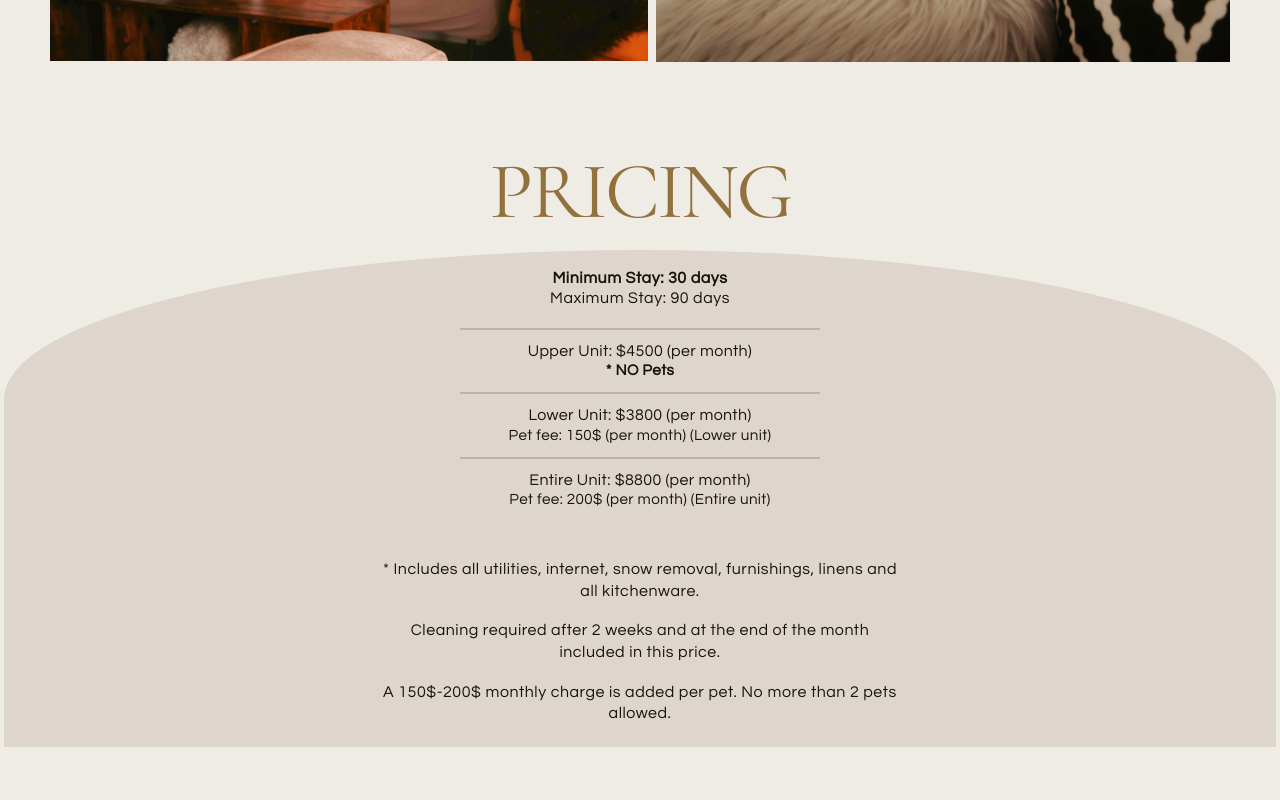
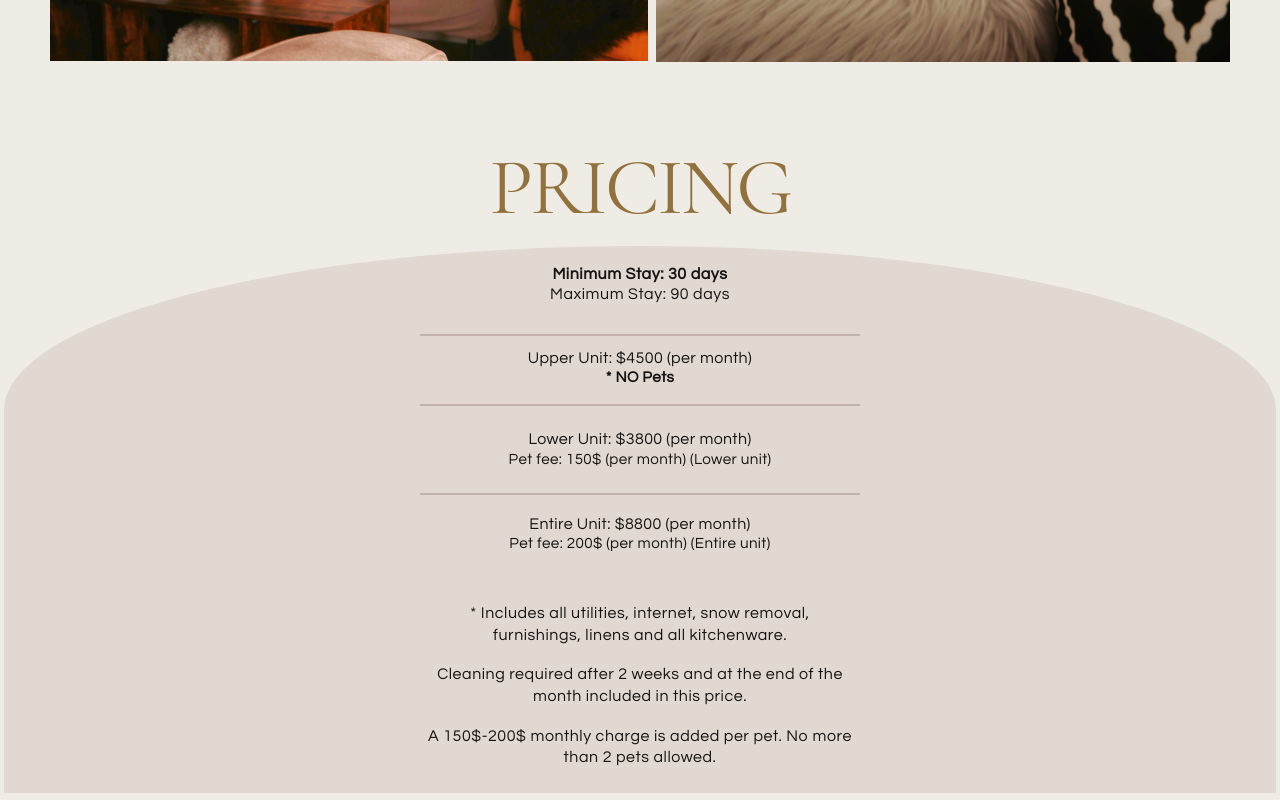
Before and after one commit to Fauxbear95/tuer-accomodations, a React (Vite) app: page / in a window 1280 px wide. Shown: the part 10360-11160 px from the top of the page. Built offline with nearby package versions, Linux system fonts and the light colour scheme.

Commit message:
Refine pricing spacing and proportions

```diff
--- a/src/styles/pricing.css
+++ b/src/styles/pricing.css
@@ -228,7 +228,7 @@
 
 @media (min-width: 901px) {
   .pricing-section {
-    padding-top: 18px;
+    padding-top: 14px;
     padding-bottom: 72px;
   }
 
@@ -246,12 +246,13 @@
     box-sizing: border-box;
     width: 100%;
     max-width: none;
-    padding: 18px 70px 22px;
+    padding: 18px 70px 24px;
+    background: #e0d8d1;
     border-radius: 50% 50% 0 0 / 30% 30% 0 0;
   }
 
   .pricing-stay {
-    margin-bottom: 20px;
+    margin-bottom: 30px;
   }
 
   .pricing-stay p {
@@ -260,12 +261,24 @@
   }
 
   .pricing-unit-list {
-    width: min(100%, 360px);
+    width: min(100%, 440px);
     margin-bottom: 38px;
   }
 
   .pricing-unit {
     padding: 12px 0;
+  }
+
+  .pricing-unit:nth-child(1) {
+    padding: 13px 0 17px;
+  }
+
+  .pricing-unit:nth-child(2) {
+    padding: 24px 0;
+  }
+
+  .pricing-unit:nth-child(3) {
+    padding: 20px 0 12px;
   }
 
   .pricing-unit p {
@@ -278,7 +291,7 @@
   }
 
   .pricing-details {
-    width: min(100%, 520px);
+    width: min(100%, 425px);
   }
 
   .pricing-detail {
```
